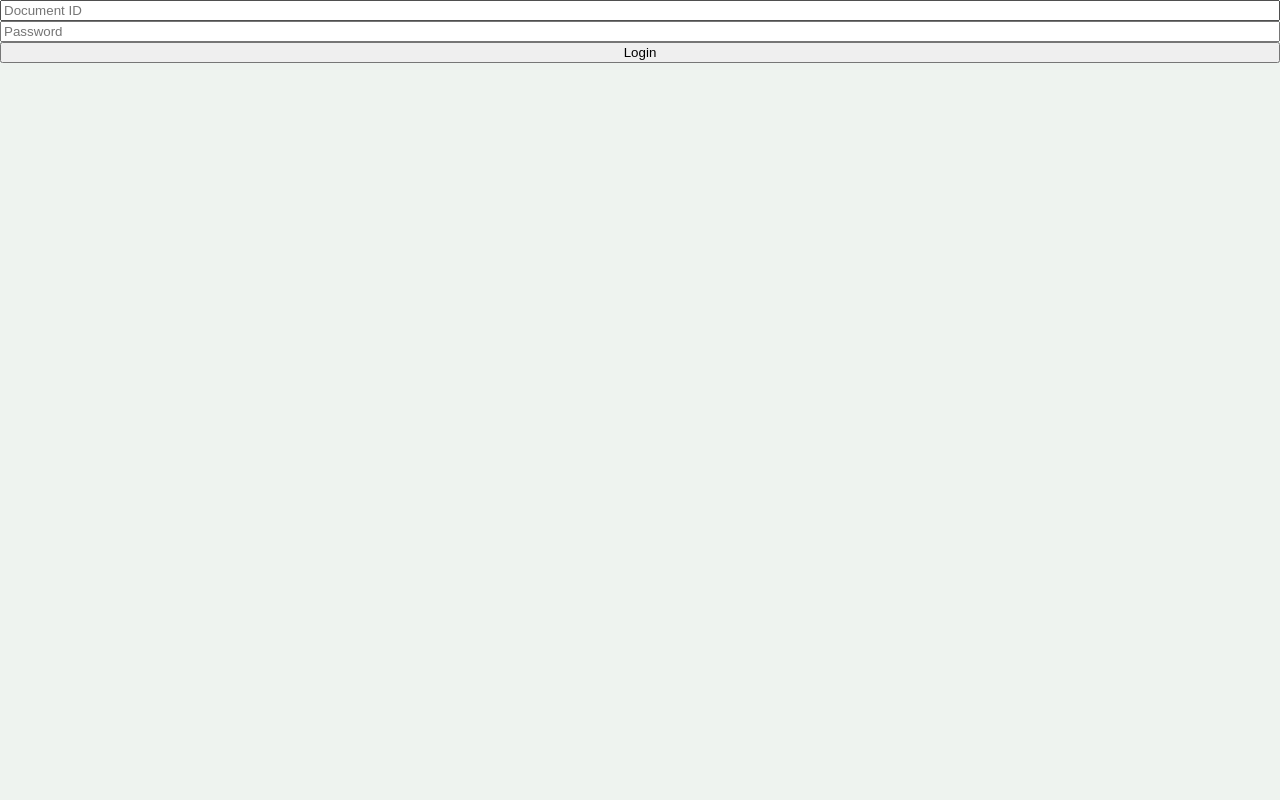
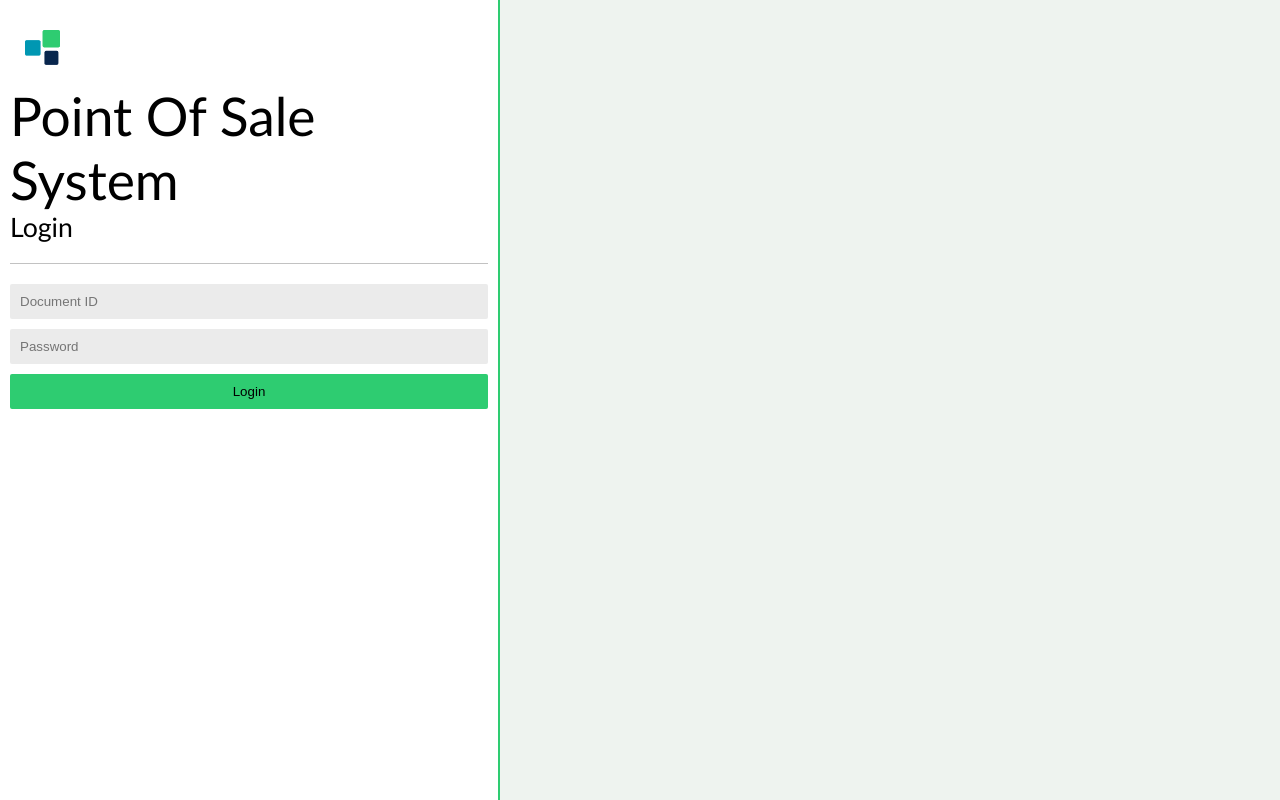
Before and after one commit to LauraFranco404/POS_system, a React (Create React App) app in the folder frontend/: page /login in a window 1280 px wide. Built offline with nearby package versions, Linux system fonts and the light colour scheme.

Commit message:
login first version

```diff
--- a/frontend/src/pages/Login/login.css
+++ b/frontend/src/pages/Login/login.css
@@ -1,4 +1,90 @@
 .login-container{
+    width: 100%;
+    height: 100vh;
+
+}
+
+.iconStyle {
+    pointer-events: none;
+    user-select: none;
+    padding: 20px 15px 15px 15px;
+    color: var(--primary-color-3);
+    width: 35px;
+    height: 35px;
+}
+.separator-line{
+    width: 100%;
+    background-color: var(--gray-1);
+    height: 1px;
+    margin: 20px 0 20px 0;
+}
+
+
+.form-title{
+    font-size: 40pt;
+    font-weight: 400;
+}
+
+.form-subtitle{
+    font-size: 20pt;
+}
+
+.login-form
+{
+    width: 500px;
+    height: 100%;
+    padding: 10px;
+    box-sizing: border-box;
+    background-color: var(--background-color-1);
+    border-right: 2px var(--primary-color-1) solid;
     display: flex;
     flex-direction: column;
 }
+
+.panel-elements{
+    list-style: none;
+    padding: 0;
+    margin: 0;
+    width: 100%;
+    display: flex;
+    flex-direction: column;
+    gap: 15px;
+}
+
+.panel-elements li{
+    border: 1px var(--gray-1) solid;
+    border-radius: 15px;
+    width: 100%;
+    height: 60px;
+    display: flex;
+    align-items: center;
+    box-sizing: border-box;
+}
+
+.form-container{
+    display: flex;
+    flex-direction: column;
+    gap: 10px;
+}
+
+.form-container input{
+    padding: 10px;
+    border-radius: 2px;
+    border-style: none;
+    background-color: var(--background-color-3);
+}
+
+.form-container input:focus{
+    outline: 1px var(--primary-color-3) solid;
+}
+
+.form-container button{
+    padding: 10px;
+    border-radius: 2px;
+    border-style: none;
+    background-color: var(--primary-color-1);
+}
+
+.form-container button:hover{
+    background-color: var(--primary-color-2);
+}
--- a/frontend/src/pages/Login/login.js
+++ b/frontend/src/pages/Login/login.js
@@ -1,13 +1,25 @@
 
+import { Link } from "react-router-dom";
 import './login.css'
 
 export default function Login()
 {
     return (
         <div className='login-container'>
-            <input placeholder="Document ID"></input>
-            <input placeholder="Password"></input>
-            <button type="submit">Login</button>
+            <div className='login-form'>
+                <Link to="/">
+                    {/*<FontAwesomeIcon icon={faIgloo} size="1x" className={styles.iconStyle} />*/}
+                    <img src="/POS_icon.png" alt="POS Logo" className="iconStyle" />
+                </Link>
+                <span className='form-title'>Point Of Sale System</span>
+                <span className='form-subtitle'>Login</span>
+                <div className="separator-line"></div>
+                <form className="form-container">
+                    <input placeholder="Document ID"></input>
+                    <input placeholder="Password"></input>
+                    <button type="submit">Login</button>
+                </form>
+            </div>
         </div>
     );
 }
--- a/frontend/src/pages/sellers/sellers_management.css
+++ b/frontend/src/pages/sellers/sellers_management.css
@@ -56,7 +56,6 @@
     display: flex;
     flex-direction: column;
     gap: 15px;
-
 }
 
 .panel-elements li{
```
